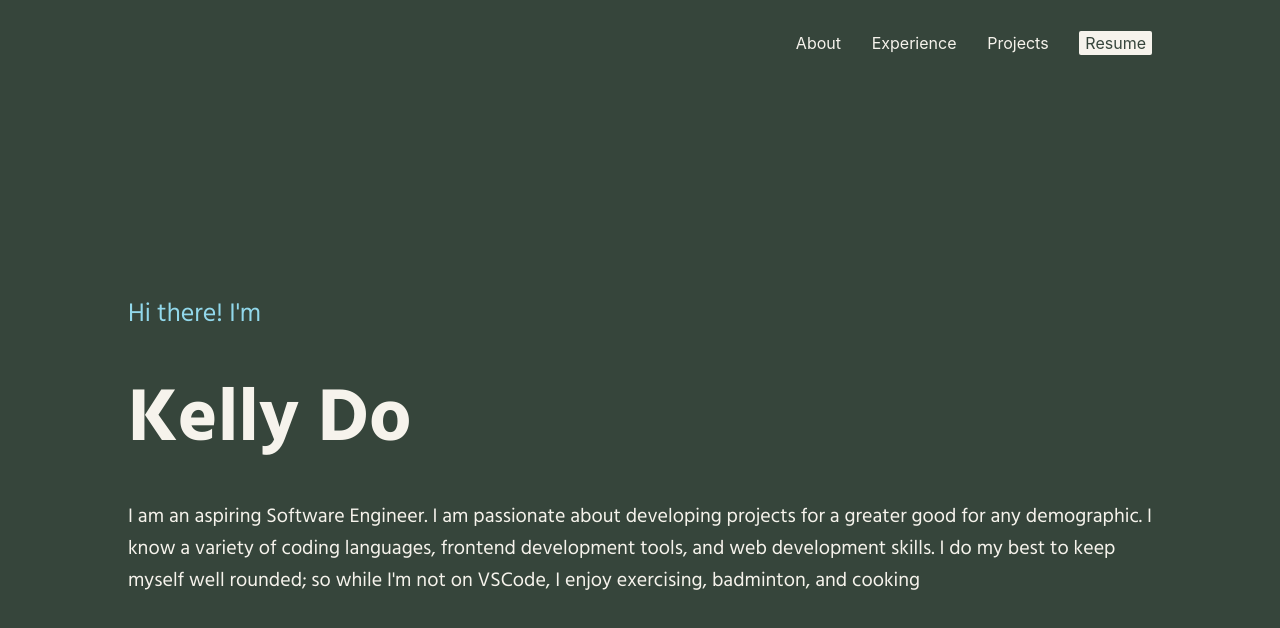
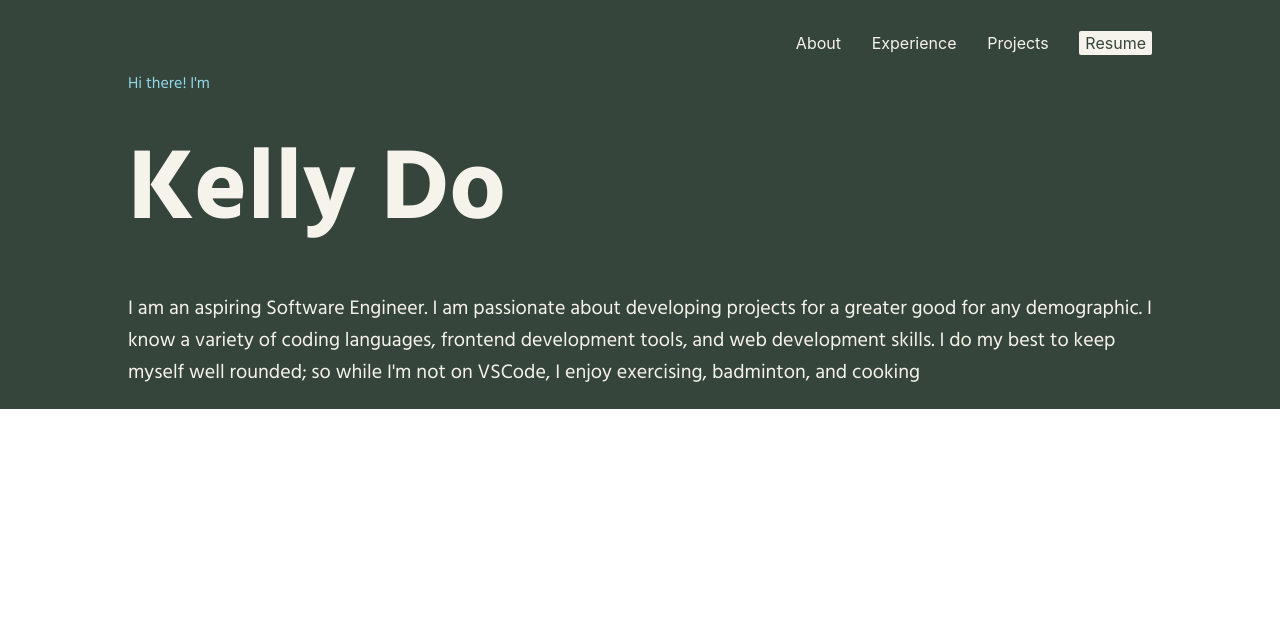
Before and after one commit to kxllydo/kxllydo.github.io, a React (Create React App) app: page / in a window 1280 px wide. Shown: the top 628 px of the page. Built offline with nearby package versions, Linux system fonts and the light colour scheme.

Commit message:
changed readme name

```diff
--- a/src/App.css
+++ b/src/App.css
@@ -15,13 +15,12 @@ header{
 }
 
 .App-header {
-  min-height: 97VH;
   display: flex;
   flex-direction: column;
   align-items: center;
   justify-content: center;
   font-size: calc(10px + 2vmin);
-  padding: 0;
+  margin-top: 3%;
 }
 
 .App-link {
--- a/src/App.js
+++ b/src/App.js
@@ -4,12 +4,12 @@ import Header from './components/Header'
 function App() {
   return (
     <div className ="App">
-      <nav id = 'navbar'>
+      <header id = 'navbar'>
         <a href = 'http://localhost:3000/'>About</a>
         <a>Experience</a>
         <a>Projects</a>
         <a id = 'resume-btn'>Resume</a>
-      </nav>
+      </header>
       <Header />
     </div>
   );
--- a/src/components/Header.js
+++ b/src/components/Header.js
@@ -2,13 +2,11 @@ import '../styles/Header.css'
 
 const Header = () => {
     return(
-        <header className="App-header">
         <div className="text">
           <p className='highlighted'>Hi there! I'm</p>
           <h1 id='name-header'>Kelly Do</h1>
           <p style = {{fontSize: '20px'}}>I am an aspiring Software Engineer. I am passionate about developing projects for a greater good for any demographic. I know a variety of coding languages, frontend development tools, and web development skills. I do my best to keep myself well rounded; so while I'm not on VSCode, I enjoy exercising, badminton, and cooking </p>
       </div>
-      </header>
     )
 }
 
--- a/src/components/Work,.js
+++ b/src/components/Work,.js
@@ -1,5 +1,7 @@
 const Work = () => {
+    return (
 
+    )
 }
 
 export default Work;
--- a/src/styles/Header.css
+++ b/src/styles/Header.css
@@ -1,5 +1,5 @@
 #name-header{
     padding: 0;
     margin: 0;
-    font-size: 75px;
+    font-size: calc(20px + 10vmin)
 }
```
Also changed, not shown: 1 other file (tests, documents, lock files or other folders).
